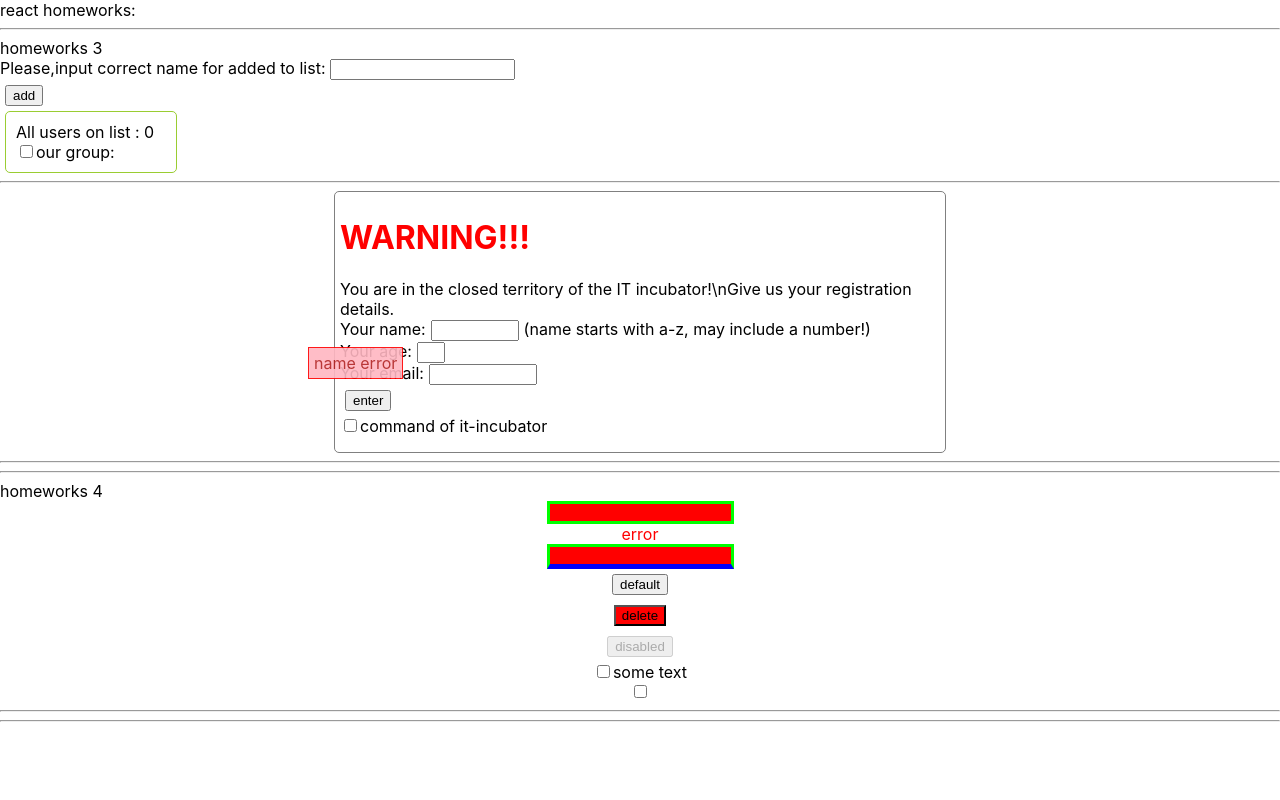
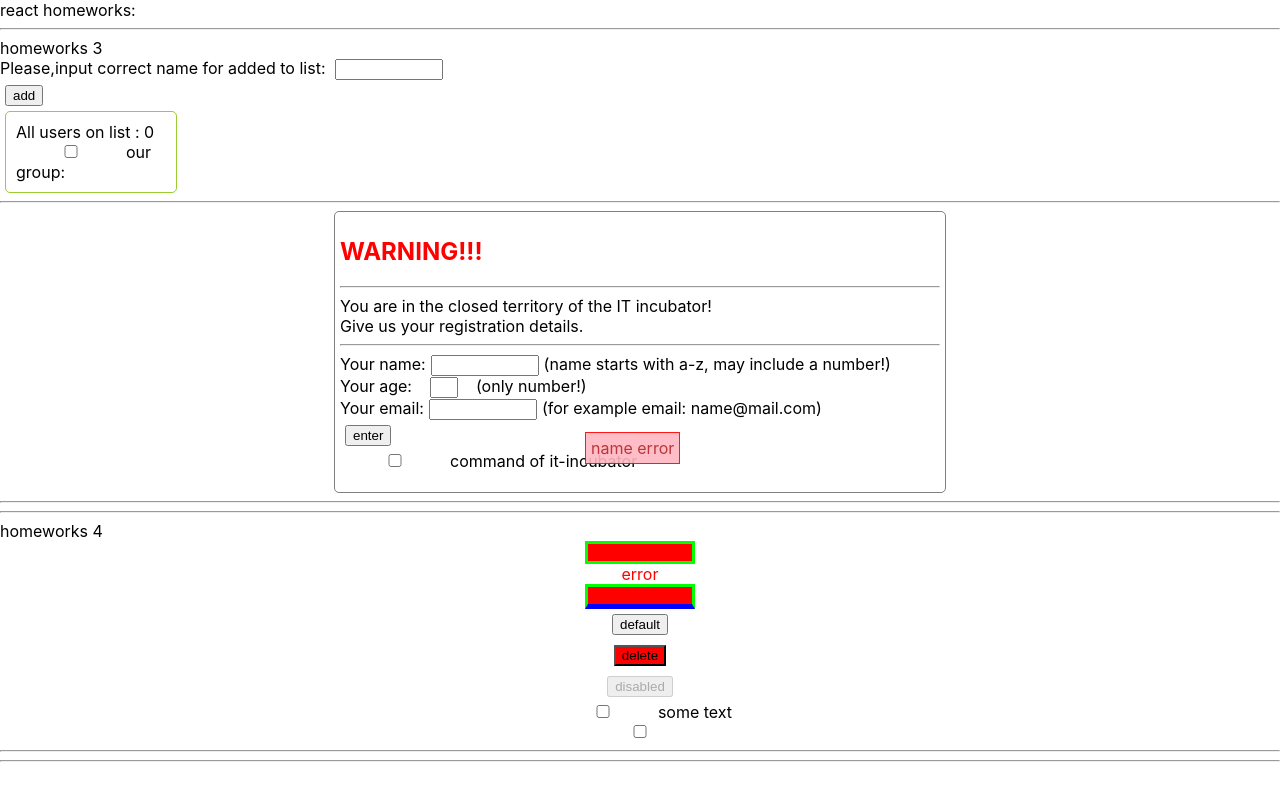
Before and after one commit to serIvanich/my-simple-react-homeworks, a React (Create React App) app: page / in a window 1280 px wide. Both pictures are taken after a click on the button "enter". Built offline with nearby package versions, Linux system fonts and the light colour scheme.

Commit message:
final hw3

```diff
--- a/src/p2-homeworks/h3/AlternativeGreeting.tsx
+++ b/src/p2-homeworks/h3/AlternativeGreeting.tsx
@@ -34,7 +34,7 @@ export function AlternativeGreeting({altUsers, addAltUser}: AltGreetingPropsType
 
         if (!/^\w+$/.test(nameValue)) return errorEnter('name error')
         if (!/^\d{1,2}$/.test(ageValue)) return errorEnter('age error')
-        if (!/^\w+@\w+.\w+.?\w*$/.test(emailValue)) return errorEnter('email error')
+        if (!/^\w+@\w+.\w+.\w*$/.test(emailValue)) return errorEnter('email error')
         addAltUser(nameValue, ageValue, emailValue)
         setError('')
         setMyAlert(true)
@@ -59,17 +59,21 @@ export function AlternativeGreeting({altUsers, addAltUser}: AltGreetingPropsType
 
     return (
         <div className={s.altContainer} >
-            <h1>WARNING!!!</h1>
-            <div>You are in the closed territory of the IT incubator!\nGive us your registration details. </div>
+            <h2>WARNING!!!</h2>
+            <hr />
+            <div className={s.text}>{'You are in the closed territory of the IT incubator!\nGive us your registration details.'} </div>
+            <hr />
             <div className={s.nameInput}> Your name:
                 <input onChange={onChangeNameValue} value={nameValue} />
                 (name starts with a-z, may include a number!)
             </div>
             <div className={s.ageInput}>Your age:
                 <input onChange={onChangeAgeValue} value={ageValue} />
+                (only number!)
             </div>
             <div className={s.emailInput}>Your email:
                 <input onChange={onChangeEmailValue} value={emailValue} />
+                (for example email: name@mail.com)
             </div>
             <div>
                 <button onClick={onClickEnter}>enter</button>
--- a/src/p2-homeworks/h3/Greeting.module.css
+++ b/src/p2-homeworks/h3/Greeting.module.css
@@ -16,12 +16,15 @@ button {
 
     left: 308px;
     padding: 5px;
-    margin: 5px auto;
+}
+
+.containerError {
     border: 1px solid red;
     background-color: lightpink;
     opacity: 0.9;
     white-space: pre;
     color: firebrick;
+    padding: 5px;
 }
 
 .users {
@@ -36,30 +39,30 @@ button {
 .altContainer {
     position: relative;
     width: 600px;
-    height: 250px;
+    height: 270px;
     margin: 0px auto;
     padding: 5px;
     border: 1px solid grey;
     border-radius: 5px;
+
 }
 
-.nameInput input {
-    width: 80px;
+input {
+    width: 100px;
     margin: 0 5px;
 }
 
 .ageInput input {
     width: 20px;
-    margin: 0 5px;
+    margin: 0 18px;
 }
 
-.emailInput input {
-    width: 100px;
-    margin: 0 5px;
+.altContainer h2 {
+    color: red;
 }
-
-.altContainer h1 {
-    color: red;
+.text {
+    margin-bottom: 5px;
+    white-space: pre;
 }
 
 .groupUsers {
@@ -76,11 +79,11 @@ button {
     width: 100%;
     height: 100%;
     background-color: lightgrey;
-    opacity: .85;
+    opacity: .9;
 }
 
 .myAlert {
-    position: absolute;
+
 
 
     height: 55px;
@@ -99,6 +102,6 @@ button {
 }
 .altError {
     position: absolute;
-    left: 330px;
-    top: 150px
+    left: 250px;
+    top: 220px
 }
--- a/src/p2-homeworks/h3/Greeting.tsx
+++ b/src/p2-homeworks/h3/Greeting.tsx
@@ -44,7 +44,7 @@ const Greeting: React.FC<GreetingPropsType> = (
             <span>Please,input correct name for added to list: </span>
             <input value={name} onChange={setNameCallback} onFocus={onFocus} onKeyPress={onPressEnter}
                    className={inputClass}/>
-            {error && <TextError error={error}/>}
+            {error && <div className={s.textError}><TextError error={error}/></div>}
             <button onClick={addUser}>add</button>
             <div className={s.users}>
                 All users on list :
@@ -67,7 +67,7 @@ type TextErrorPropsType = {
 }
 
 export const TextError: React.FC<TextErrorPropsType> = ({error}) => {
-    return <div className={s.textError}>
+    return <div className={s.containerError}>
         {error}
     </div>
 }
```
